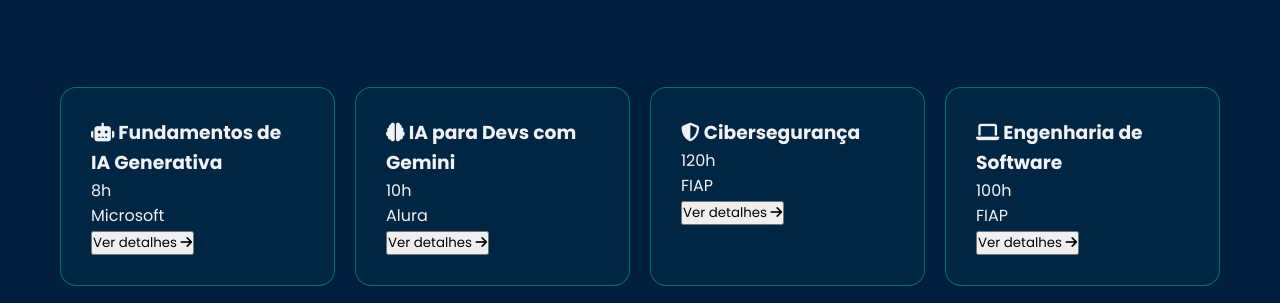
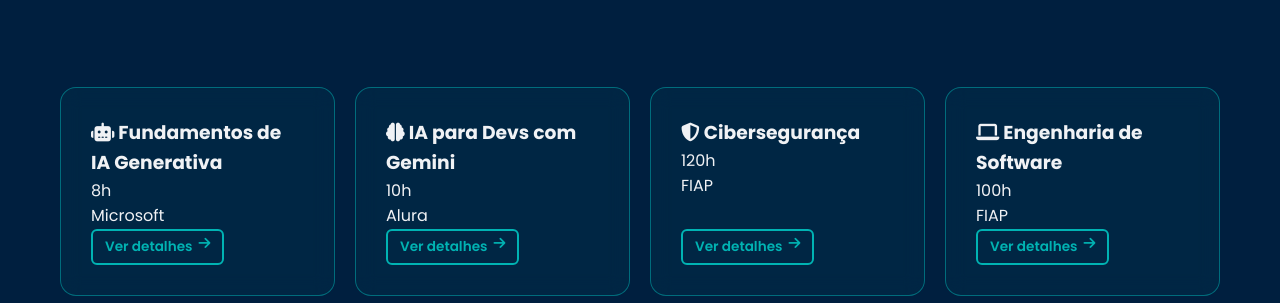
Before and after one commit to Dev-Rafilsk/ProfileWeb, a plain HTML site: page index.html in a window 1280 px wide. Shown: the part 3712-4015 px from the top of the page. Drawn offline with nearby package versions, Linux system fonts and the light colour scheme.

Commit message:
Update style.css

```diff
--- a/style.css
+++ b/style.css
@@ -392,6 +392,32 @@
 
 .card-certificacao {
     cursor: pointer;
+    display: flex;
+    flex-direction: column;
+}
+
+.btn-ver {
+    margin-top: auto;
+    padding-top: 15px;
+    background: transparent;
+    border: 2px solid var(--cor-secundaria);
+    color: var(--cor-secundaria);
+    padding: 6px 12px;
+    border-radius: 6px;
+    font-size: 0.85rem;
+    font-weight: 600;
+    cursor: pointer;
+    transition: all 0.3s ease;
+    display: inline-flex;
+    align-items: left;
+    gap: 6px;
+    align-self: flex-start;
+    width: max-content;
+}
+
+.card-certificacao:hover .btn-ver {
+    background: var(--cor-secundaria);
+    color: var(--cor-fundo);
 }
 
 dialog {
```
